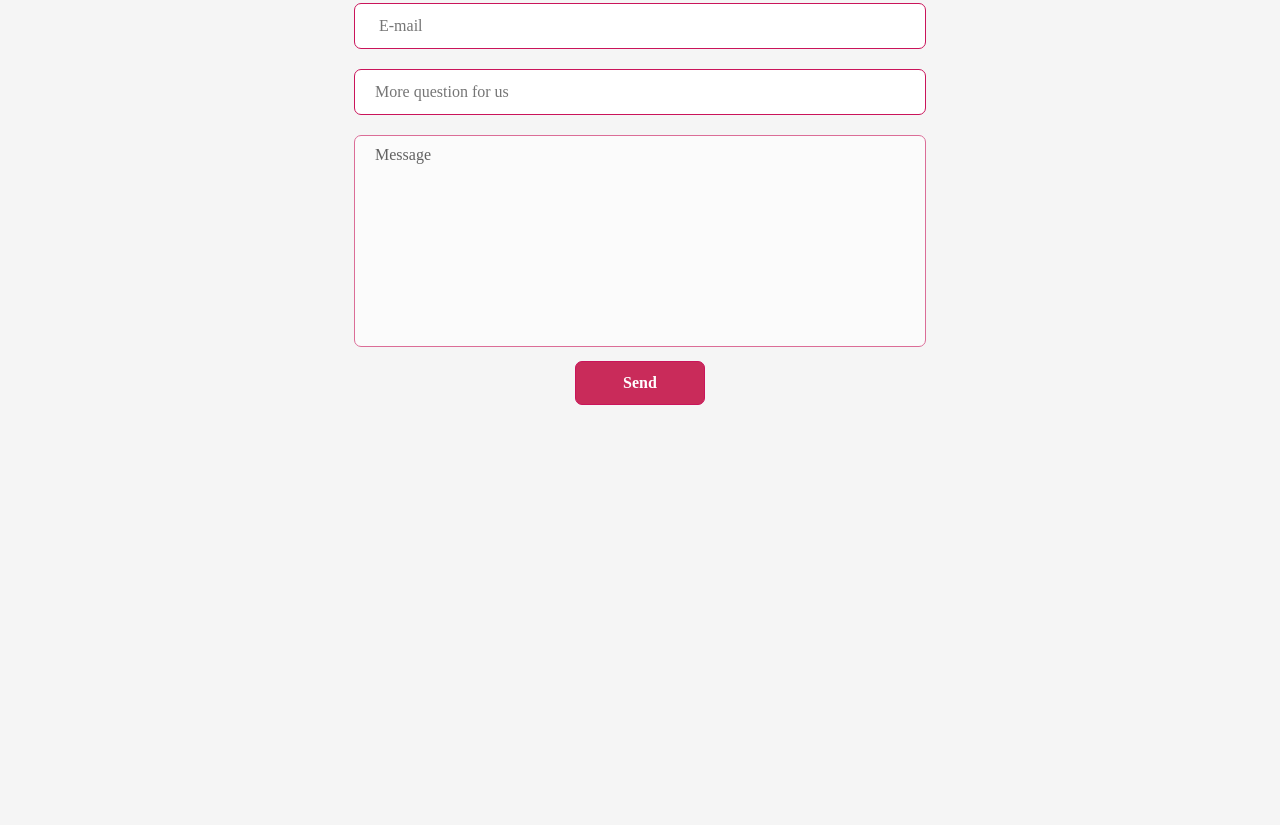
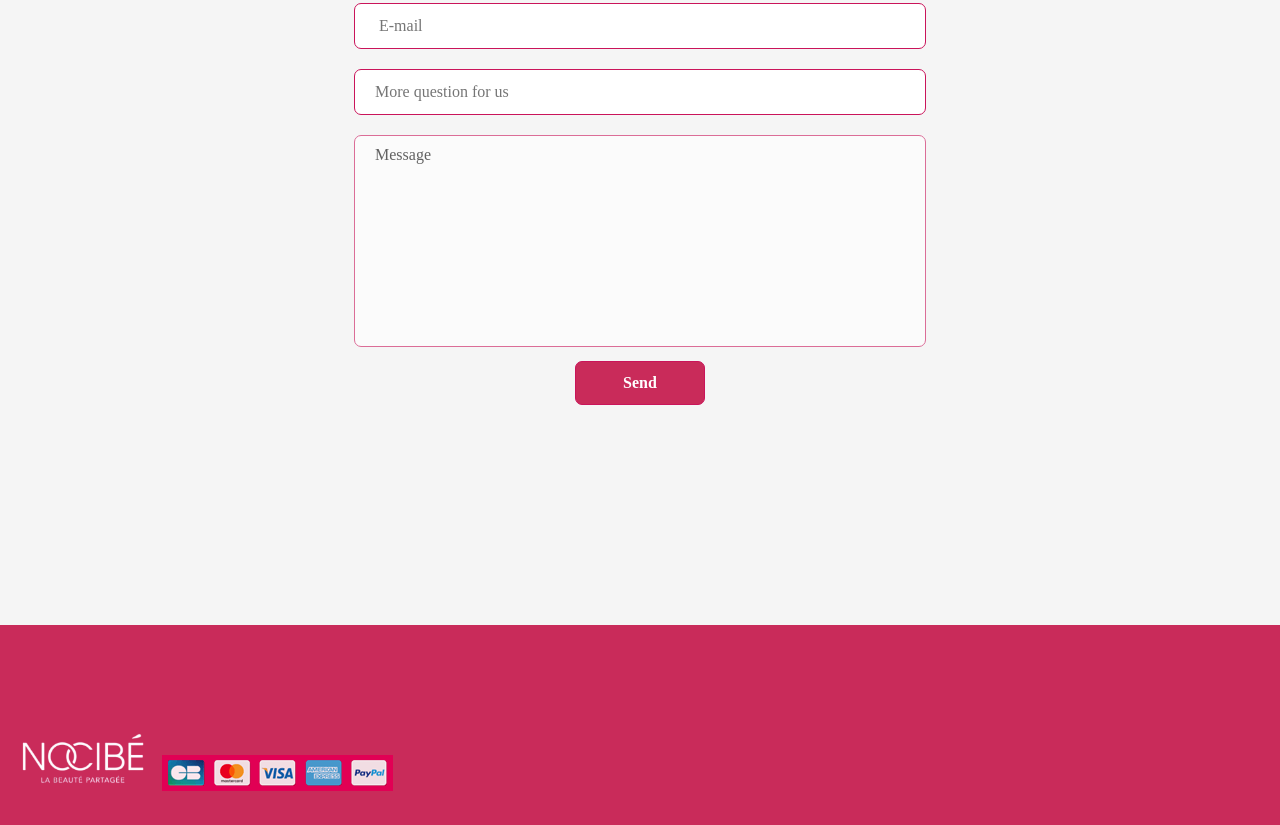
Before and after one commit to lharrak-botaina/projet-5-site-vitrine, a plain HTML site: page realisation-deprojet/contact.html in a window 1280 px wide. Shown: the part 791-1616 px from the top of the page. Before the commit the page ends 1216 px from the top, so only its background shows below. Drawn offline with Linux system fonts and the light colour scheme.

Commit message:
add footer

```diff
--- a/realisation-deprojet/contact.html
+++ b/realisation-deprojet/contact.html
@@ -49,5 +49,13 @@
             </div>
         </section>
     </main>
+    <footer>
+        <div class="row footer-container3">
+            <div class="col-lg-12 col-md-12 col-xs-12 footer-form-container3">
+                <img id="logo"  src="images/img.png" alt="logo">
+               <img src="images/footer-logos.png" alt="footer">
+            </div>
+        </div>
+    </footer>
 </body>
 </html>
--- a/realisation-deprojet/style/style.css
+++ b/realisation-deprojet/style/style.css
@@ -216,7 +216,7 @@ body {
 
     width: 100%;
     height: 200px;
-    background-color: rgb(212, 10, 77);
+    background-color: #c92b5a;
 
  }
 
```
